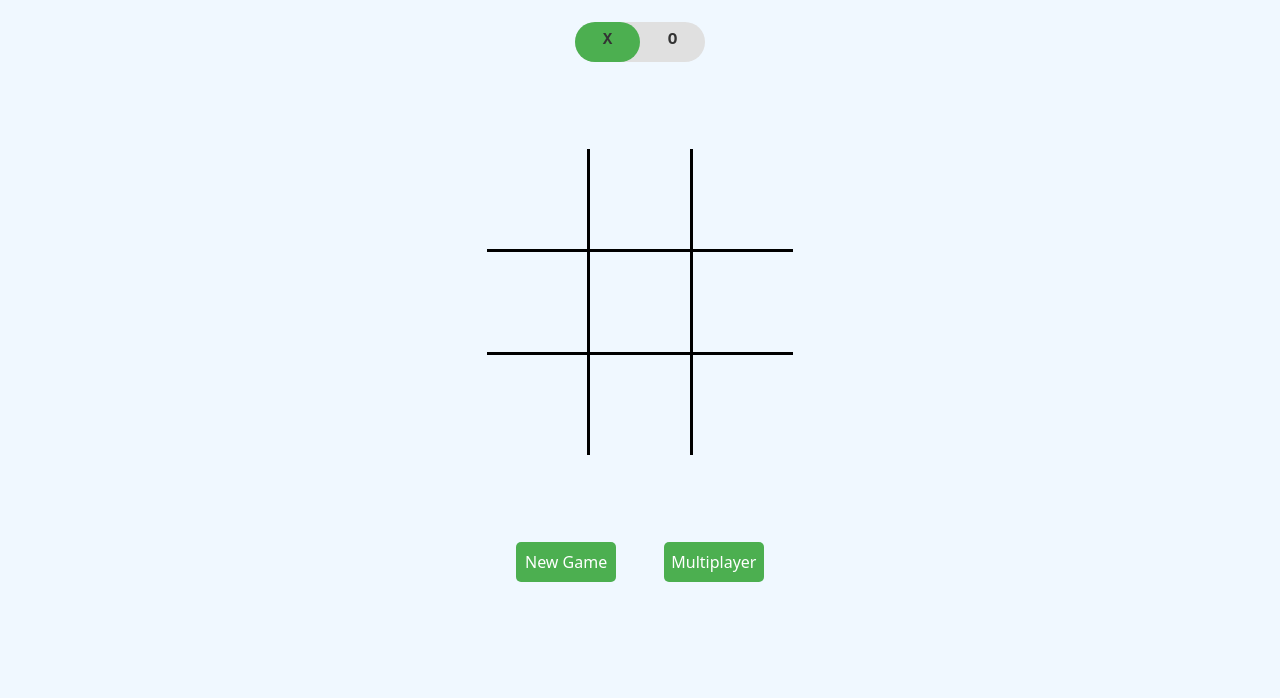
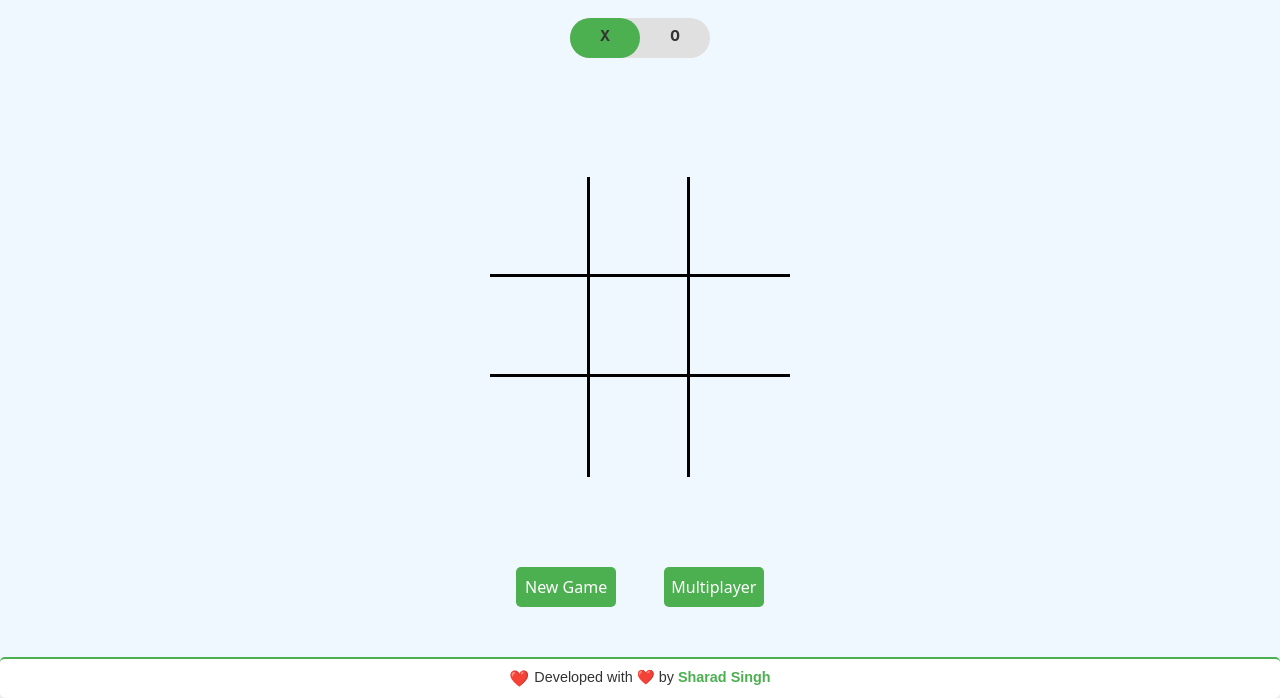
Before and after one commit to 13Sharad/Square-Game, a plain HTML site: page index.html in a window 1280 px wide. Shown: the part 102-800 px from the top of the page. Drawn offline with Linux system fonts and the light colour scheme.

Commit message:
Added Some Feature

```diff
--- a/index.css
+++ b/index.css
@@ -1,3 +1,9 @@
+/* Universal reset */
+* {
+  margin: 0;
+  padding: 0;
+  box-sizing: border-box;
+}
 body{
   display: flex;
   flex-direction: column;
@@ -14,14 +20,15 @@ body{
 h1 {
 font-size: 3rem;
 height: 5vh;
+margin-top: 30px;
 }
 .slider {
   position: relative;
-  width: 130px; /* Adjust width of the slider */
+  width: 140px; /* Adjust width of the slider */
   height: 40px; /* Adjust height of the slider */
   background-color: #e0e0e0; /* Background color for the slider */
   border-radius: 20px; /* Rounded edges */
-  margin: 20px 0; /* Margin for spacing */
+  margin: 50px 0; /* Margin for spacing */
 }
 .highlight {
   position: absolute;
@@ -34,7 +41,7 @@ height: 5vh;
 .slider-text {
   position: absolute;
   top: 5%;
-  transform: translateY(-50%);
+  transform: translateY(47%);
   width: 50%;
   text-align: center;
   font-size: 1rem;
@@ -154,3 +161,37 @@ border-right: 0;
 .row1, .row2, .row3 {
   position: relative;
 }
+
+/* Adjusted Owner section styling for a medium size */
+#owner {
+  margin-top: 30px; /* Space at the top */
+  padding: 10px 15px; /* Reduced padding for a smaller size */
+  text-align: center; /* Center align text */
+  background-color: #ffffff; /* White background for clarity */
+  border-top: 2px solid #4CAF50; /* Green top border for accent */
+  font-size: 0.9rem; /* Slightly smaller font size */
+  color: #333; /* Dark gray text for better readability */
+  font-family: 'Arial', sans-serif; /* Clean font */
+  font-weight: 400; /* Lighter font weight */
+  width: 100%; /* Full width */
+  box-shadow: 0 1px 2px rgba(0, 0, 0, 0.1); /* Softer shadow for depth */
+  border-radius: 5px; /* Slightly rounded corners */
+}
+
+/* Owner name styling */
+#owner-name {
+  color: #4CAF50; /* Green color for the owner name */
+  font-weight: bold; /* Bold for emphasis */
+}
+
+/* Heart emoji styling */
+#owner p {
+  margin: 0; /* Remove default margin */
+}
+
+#owner p::before {
+  content: "❤️"; /* Heart emoji */
+  font-size: 1rem; /* Size of the emoji */
+  margin-right: 5px; /* Space between emoji and text */
+  vertical-align: middle; /* Align emoji with text */
+}
--- a/index.html
+++ b/index.html
@@ -42,6 +42,9 @@
         <button id="reset">New Game</button>
         <button id="multiplayer">Multiplayer</button>
     </div>
+    <section id="owner">
+        <p>Developed with ❤️ by <span id="owner-name">Sharad Singh</span></p>
+      </section>
     <script src="index.js"></script>
 </body>
 </html>
```
